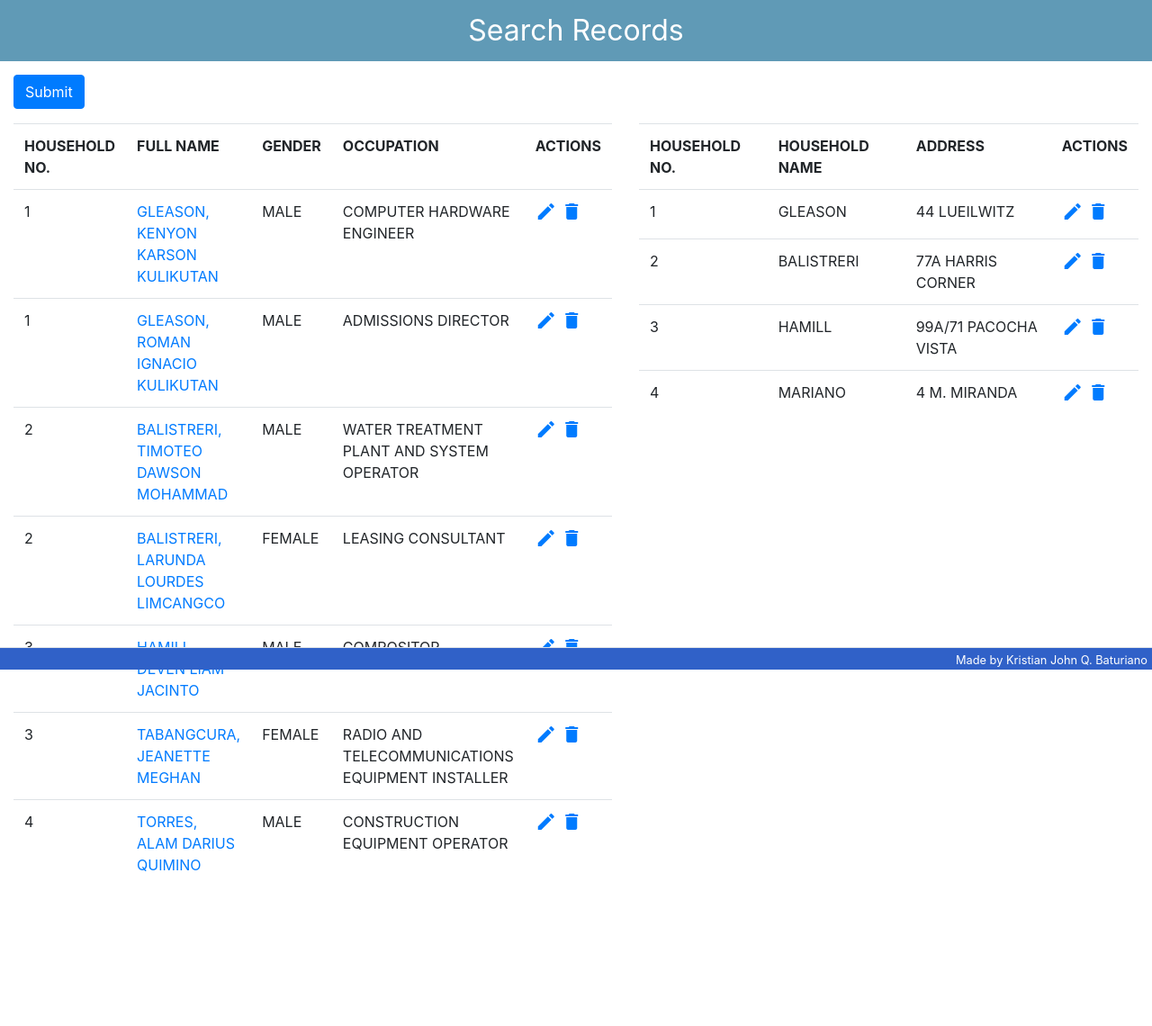
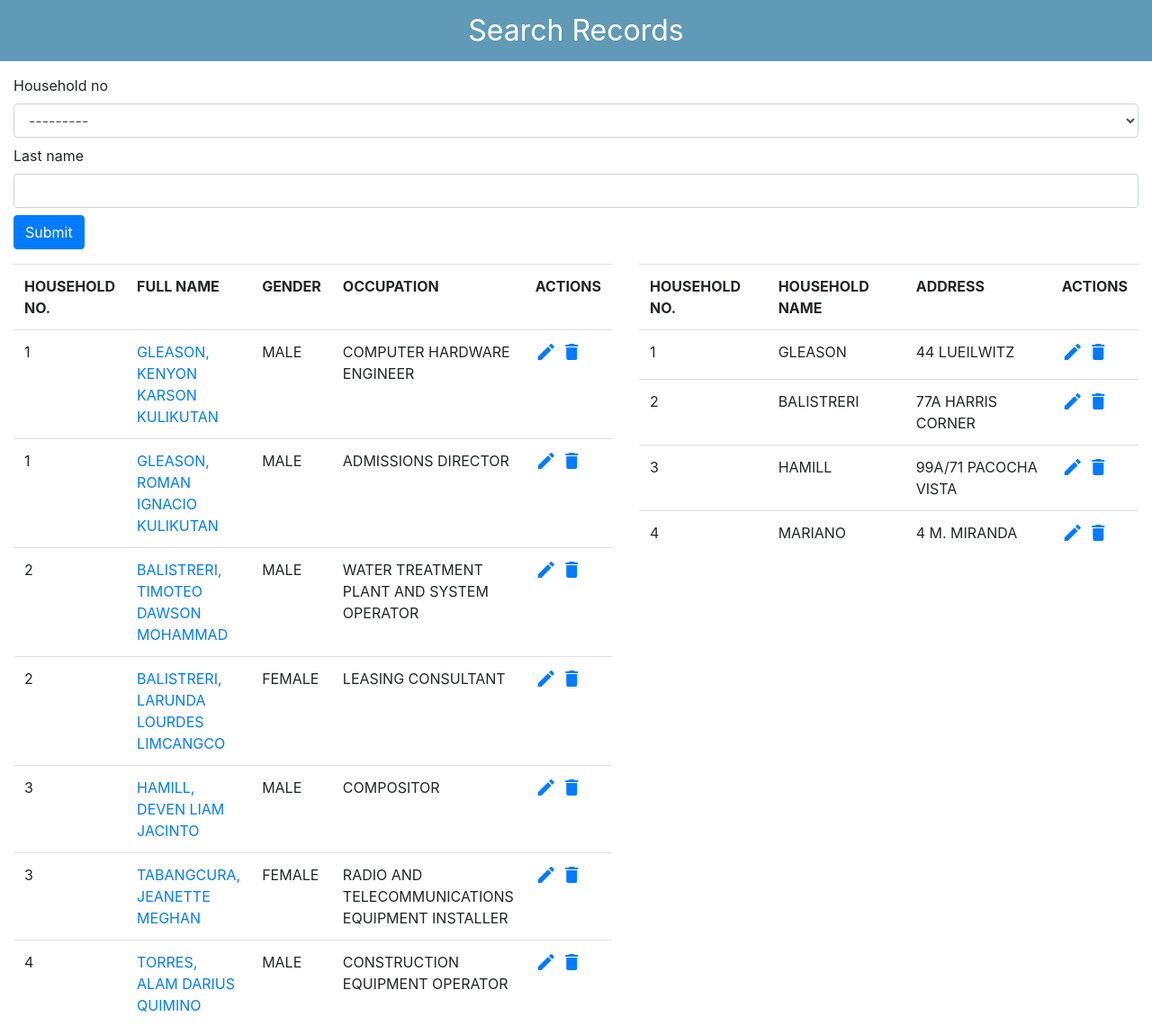
Before and after one commit to spider4929/Census-Taking-Tool, a Django app: page /search/ in a window 1280 px wide. Shown: the part 56-1196 px from the top of the page at 90% size. Before the commit the page ends 1024 px from the top, so only its background shows below. Run offline with Django 3.2, Linux system fonts and the light colour scheme; a user stored in the database is signed in; data comes from the database, SQL or seed files in the repository; both versions use the stored data as it was after the commit; some libraries are stand-ins or nearby versions.

Commit message:
Final Project

```diff
--- a/forms/models.py
+++ b/forms/models.py
@@ -23,9 +23,9 @@ NAME_EXTENSION = (
     ('4', 'III'),
 )
 
-characters = RegexValidator(r'^[a-zA-Z Ññ]*$', message='Only letters are allowed.')
-fullname_characters = RegexValidator(r'^[a-zA-Z Ññ ,]*$', message='Only letters are allowed.')
-digits = RegexValidator(r'^[0-99999]*$', message='Only numbers are allowed.')
+# characters = RegexValidator(r'^[a-zA-Z Ññ]*$', message='Only letters are allowed.')
+# fullname_characters = RegexValidator(r'^[a-zA-Z Ññ ,]*$', message='Only letters are allowed.')
+# digits = RegexValidator(r'^[0-99999]*$', message='Only numbers are allowed.')
 
 
 class Gender(models.Model):
@@ -58,7 +58,7 @@ class Citizenship(models.Model):
 
 class Household(models.Model):
     household_no = models.SmallIntegerField(help_text='Enter household number here.', primary_key=True)
-    name = models.CharField(max_length=50, help_text='Enter a name for the household.')
+    name = models.CharField(max_length=50, unique=True, help_text='Enter a name for the household.')
     address = models.CharField(max_length=100, help_text='Enter house no. and street no.')  # house no. and street name only
     author = models.ForeignKey(User, on_delete=models.PROTECT, null=True)
 
@@ -68,17 +68,17 @@ class Household(models.Model):
 
 class Person(models.Model):
     household_no = models.ForeignKey(Household, on_delete=models.CASCADE, help_text='Choose household where person belong to.', null=True)
-    full_name = models.CharField(max_length=240, unique=True, validators=[fullname_characters])  # full name, formatted like so {{Surname} {Extension}, {First Name} {Middle Name}}
-    last_name = models.CharField(max_length=128, help_text='Enter surname here.', validators=[characters])  # surname
-    first_name = models.CharField(max_length=128, help_text='Enter first name here.', validators=[characters])  # first name
-    middle_name = models.CharField(max_length=64, blank=True, help_text='Enter middle name here, if needed.', validators=[characters])  # middle name
+    full_name = models.CharField(max_length=240, unique=True)  # full name, formatted like so {{Surname} {Extension}, {First Name} {Middle Name}}
+    last_name = models.CharField(max_length=128, help_text='Enter surname here.')  # surname
+    first_name = models.CharField(max_length=128, help_text='Enter first name here.')  # first name
+    middle_name = models.CharField(max_length=64, blank=True, help_text='Enter middle name here, if needed.')  # middle name
     name_extension = models.ForeignKey(NameExtension, on_delete=models.PROTECT, blank=True, help_text='Choose name extension, if needed.', default=5)  # name extensions (Sr., Jr., III, IV, etc.)
     birth_place = models.CharField(max_length=20, help_text='Enter city of birth only.')  # birth place, typically a city
     birth_date = models.DateField()  # birth date
     gender = models.ForeignKey(Gender, on_delete=models.PROTECT, help_text='Choose gender.', null=True)  # gender, male or female
     civil_status = models.ForeignKey(CivilStatus, on_delete=models.PROTECT, help_text='Choose civil status.', null=True)  # married, single, divorced, widowed
     citizenship = models.ForeignKey(Citizenship, on_delete=models.PROTECT, help_text='Choose citizenship.', null=True)  # Filipino or Foreigner
-    occupation = models.CharField(max_length=40, help_text='Enter occupation here.')  # job
+    occupation = models.CharField(max_length=100, help_text='Enter occupation here.')  # job
     author = models.ForeignKey(User, on_delete=models.PROTECT, null=True)
 
     def __str__(self):
--- a/forms/templates/forms/base.html
+++ b/forms/templates/forms/base.html
@@ -85,9 +85,11 @@
         <script src="https://cdnjs.cloudflare.com/ajax/libs/popper.js/1.12.9/umd/popper.min.js" integrity="sha384-ApNbgh9B+Y1QKtv3Rn7W3mgPxhU9K/ScQsAP7hUibX39j7fakFPskvXusvfa0b4Q" crossorigin="anonymous"></script>
         <script src="https://maxcdn.bootstrapcdn.com/bootstrap/4.0.0/js/bootstrap.min.js" integrity="sha384-JZR6Spejh4U02d8jOt6vLEHfe/JQGiRRSQQxSfFWpi1MquVdAyjUar5+76PVCmYl" crossorigin="anonymous"></script>
     </body>
+    <!--
     <footer class="border-top footer">
         <small>
-            Made by Kristian John Q. Baturiano
+            Made by Group 8
         </small>
     </footer>
+    -->
 </html>
--- a/forms/templates/forms/search.html
+++ b/forms/templates/forms/search.html
@@ -5,7 +5,7 @@
     <div class="container-fluid p-10">
         <div class="pb-3">
             <form method="GET">
-                {{ filter.form.household_no }}
+                {{ search_filter.form|crispy }}
                 <button class="btn btn-primary" type="submit">Submit</button>
             </form>
         </div>
--- a/forms/views.py
+++ b/forms/views.py
@@ -48,7 +48,7 @@ def create_person(request):
             instance.save()
 
         else:
-            messages.error(request, f'Person  is already in database. Please try again.')
+            messages.success(request, f'Person  is already in database. Please try again.')
             return redirect('forms-create-person')
 
     else:
@@ -64,49 +64,57 @@ def create_person(request):
 
 @login_required
 def edit_person(request, id):
-    if request.method == 'POST':
-        person = Person.objects.get(id=id)
-        form = PersonForm(request.POST, instance=person)
+    person = Person.objects.get(id=id)
+    if person.author_id == request.user.id or request.user.is_superuser == 1:
+        if request.method == 'POST':
+            form = PersonForm(request.POST, instance=person)
 
-        if form.is_valid():
-            messages.success(request, f'Entry edited successfully!')
-            person.last_name = form.cleaned_data['last_name'].upper()
-            person.first_name = form.cleaned_data['first_name'].upper()
-            person.middle_name = form.cleaned_data['middle_name'].upper()
-            person.name_extension = form.cleaned_data['name_extension']
-            person.birth_place = form.cleaned_data['birth_place'].upper()
-            person.occupation = form.cleaned_data['occupation'].upper()
-            if person.name_extension.name_extension == 'None':
-                person.full_name = f"{person.last_name}, {person.first_name} {person.middle_name}"
+            if form.is_valid():
+                messages.success(request, f'Entry edited successfully!')
+                person.last_name = form.cleaned_data['last_name'].upper()
+                person.first_name = form.cleaned_data['first_name'].upper()
+                person.middle_name = form.cleaned_data['middle_name'].upper()
+                person.name_extension = form.cleaned_data['name_extension']
+                person.birth_place = form.cleaned_data['birth_place'].upper()
+                person.occupation = form.cleaned_data['occupation'].upper()
+                if person.name_extension.name_extension == 'None':
+                    person.full_name = f"{person.last_name}, {person.first_name} {person.middle_name}"
+                else:
+                    person.full_name = f"{person.last_name} {person.name_extension}, {person.first_name} {person.middle_name}"
+                person.author = request.user
+                person.save()
+                form.save()
+                return redirect('forms-search')
+
             else:
-                person.full_name = f"{person.last_name} {person.name_extension}, {person.first_name} {person.middle_name}"
-            person.author = request.user
-            person.save()
-            form.save()
-            return redirect('forms-search')
+                messages.success(request, f'No edits were made or the Person is already in database. Please try again.')
+                return redirect('forms-edit-person')
 
-        else:
-            messages.error(request, f'No edits were made or the Person is already in database. Please try again.')
-            return redirect('forms-edit-person')
+        else:  # GET request
+            person = Person.objects.get(id=id)
+            form = PersonForm(instance=person)
 
+        context = {
+            'title': 'Update Person',
+            'form': form
+        }
+
+        return render(request, 'forms/edit-person.html', context)
     else:
-        person = Person.objects.get(id=id)
-        form = PersonForm(instance=person)
-
-    context = {
-        'title': 'Update Person',
-        'form': form
-    }
-
-    return render(request, 'forms/edit-person.html', context)
+        messages.success(request, f'You cannot edit an entry that you did not create.')
+        return redirect('forms-search')
 
 
 @login_required
 def delete_person(request, id):
     person = Person.objects.get(id=id)
-    person.delete()
-    messages.success(request, f'Entry deleted successfully!')
-    return redirect('forms-search')
+    if person.author_id == request.user.id or request.user.is_superuser == 1:
+        person.delete()
+        messages.success(request, f'Entry deleted successfully!')
+        return redirect('forms-search')
+    else:
+        messages.success(request, f'You cannot delete an entry that you did not create.')
+        return redirect('forms-search')
 
 
 # CRUD FOR Household model
@@ -125,7 +133,7 @@ def create_household(request):
             instance.save()
 
         else:
-            messages.error(request, f'Household is already in database. Please try again.')
+            messages.success(request, f'Household is already in database. Please try again.')
             return redirect('forms-create-household')
 
     else:
@@ -141,45 +149,53 @@ def create_household(request):
 
 @login_required
 def edit_household(request, id):
-    if request.method == 'POST':
-        household = Household.objects.get(household_no=id)
-        form = HouseholdForm(request.POST, instance=household)
+    household = Household.objects.get(household_no=id)
+    if household.author_id == request.user.id or request.user.is_superuser == 1:
+        if request.method == 'POST':
+            form = HouseholdForm(request.POST, instance=household)
 
-        if form.is_valid():
-            messages.success(request, f'Entry edited successfully!')
-            household.household_no = form.cleaned_data['household_no']
-            household.name = form.cleaned_data['name'].upper()
-            household.address = form.cleaned_data['address'].upper()
-            household.save()
+            if form.is_valid():
+                messages.success(request, f'Entry edited successfully!')
+                household.household_no = form.cleaned_data['household_no']
+                household.name = form.cleaned_data['name'].upper()
+                household.address = form.cleaned_data['address'].upper()
+                household.save()
+
+            else:
+                messages.success(request, f'No edits were made or the Household is already in database. Please try again.')
+                return redirect('forms-create-household')
 
         else:
-            messages.error(request, f'No edits were made or the Household is already in database. Please try again.')
-            return redirect('forms-create-household')
+            household = Household.objects.get(household_no=id)
+            form = HouseholdForm(instance=household)
 
+        context = {
+            'title': 'Update Household',
+            'form': form
+        }
+
+        return render(request, 'forms/edit-household.html', context)
     else:
-        household = Household.objects.get(household_no=id)
-        form = HouseholdForm(instance=household)
-
-    context = {
-        'title': 'Update Household',
-        'form': form
-    }
-
-    return render(request, 'forms/edit-household.html', context)
+        messages.success(request, f'You cannot edit an entry that you did not create.')
+        return redirect('forms-search')
 
 
 @login_required
 def delete_household(request, id):
     household = Household.objects.get(household_no=id)
-    household.delete()
-    messages.success(request, f'Entry deleted successfully!')
-    return redirect('forms-search')
+    if household.author_id == request.user.id or request.user.is_superuser == 1:
+        household.delete()
+        messages.success(request, f'Entry deleted successfully!')
+        return redirect('forms-search')
+    else:
+        messages.success(request, f'You cannot delete an entry that you did not create.')
+        return redirect('forms-search')
 
 
 @login_required
 def search(request):
-    people = Person.objects.all()
-    households = Household.objects.all()
+    people = Person.objects.all().order_by('household_no')
+    households = Household.objects.all().order_by('household_no')
 
     search_filter = PersonFilter(request.GET, queryset=people)
     people = search_filter.qs
```
Also changed, not shown: census/settings.py (+13 -13 lines), forms/templates/forms/about.html (+0 -9 lines), db.sqlite3, forms/migrations/0002_auto_20201111_0501.py (added), forms/migrations/0003_auto_20201111_0511.py (added).
